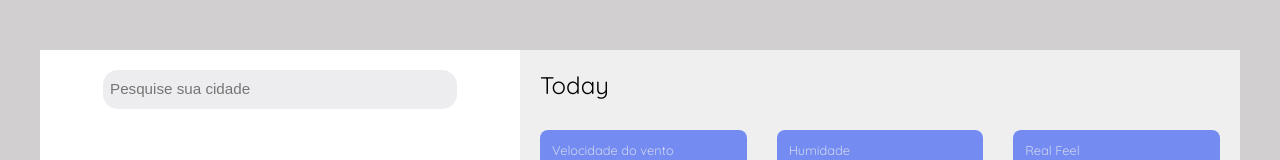
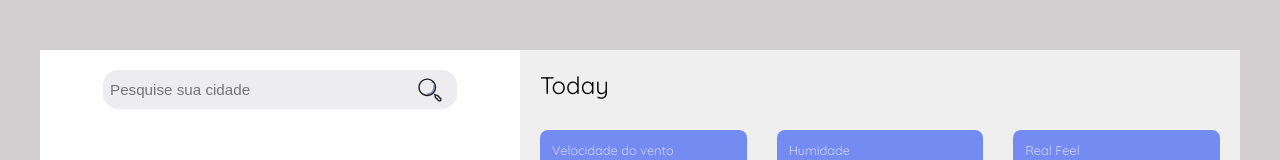
Before and after one commit to nandev04/weather-website, a React (Vite) app: page / in a window 1280 px wide. Shown: the top 160 px of the page. Built offline with nearby package versions, Linux system fonts and the light colour scheme; no server answers.

Commit message:
Criado um formulário para enviar a busca por cidade específica,posicionado elemento de busca

```diff
--- a/src/Components/Main.jsx
+++ b/src/Components/Main.jsx
@@ -1,13 +1,14 @@
 import React from 'react';
 import style from '../styles/modules/Main.module.css';
-
-// Colocar ícone do clima
-//`http://openweathermap.org/img/w/${data.weather[0].icon}.png`,
 
 const Main = () => {
   const [monthName, setMonthName] = React.useState('');
   const [lat, setLat] = React.useState(null);
   const [long, setLong] = React.useState(null);
+
+  // State search
+  const [city, setCity] = React.useState(null);
+  console.log(city);
 
   // State fetch
   const [data, setData] = React.useState(null);
@@ -113,6 +114,24 @@ const Main = () => {
     }
   }
 
+  async function fetchSpecificCity() {
+    try {
+      setData(null);
+      setLoading(true);
+      const response = await fetch(`//Arrumar o erro aqui`);
+      if (!response.ok)
+        throw new Error('Ocorreu um erro ao solicitar os dados');
+      const json = await response.json();
+      setError(null);
+      setData(json);
+    } catch (err) {
+      setError(err);
+      setData(null);
+    } finally {
+      setLoading(false);
+    }
+  }
+
   React.useEffect(() => {
     if (lat && long) fetchCurrentLocation();
   }, [lat, long]);
@@ -126,7 +145,16 @@ const Main = () => {
     <div className={style.container}>
       <div className={style.grid}>
         <main className={style.info}>
-          <input type="text" placeholder="Pesquise sua cidade" />
+          <form className={style.containerSearch} onSubmit={fetchSpecificCity}>
+            <input
+              type="text"
+              placeholder="Pesquise sua cidade"
+              className={style.searchInput}
+              onChange={({ target }) => setCity(target.value)}
+            />
+            <button className={style.searchEnter}></button>
+          </form>
+
           <div className={style.mainInfo}>
             <p className={style.temperature}>
               {loading && <span className={style.loader}></span>}
@@ -146,6 +174,7 @@ const Main = () => {
               )}
             </p>
             <div className={style.infoDay}>
+              {data && <p>Ultima atualização em:</p>}
               <p className={style.date}>
                 {day && day}-{monthName && monthName}-{year && year}
               </p>
--- a/src/styles/modules/Main.module.css
+++ b/src/styles/modules/Main.module.css
@@ -21,7 +21,12 @@ footer {
   background-color: white;
 }
 
-.info > input {
+.containerSearch {
+  position: relative;
+  display: block;
+}
+
+.searchInput {
   display: block;
   background-color: #ededef;
   border: none;
@@ -33,12 +38,23 @@ footer {
   width: 340px;
 }
 
-.info > input::placeholder {
+.searchInput {
   font-size: 0.95rem;
 }
 
-.info > input:focus {
+.searchInput {
   outline: none;
+}
+
+.searchEnter {
+  position: absolute;
+  top: 0;
+  right: 70px;
+  background: url('../../assets/search.svg') no-repeat center;
+  background-size: 30px;
+  cursor: pointer;
+  border: none;
+  padding: 20px;
 }
 
 .mainInfo {
```
Also changed, not shown: src/assets/logo.png (deleted), src/assets/search.svg (added).
